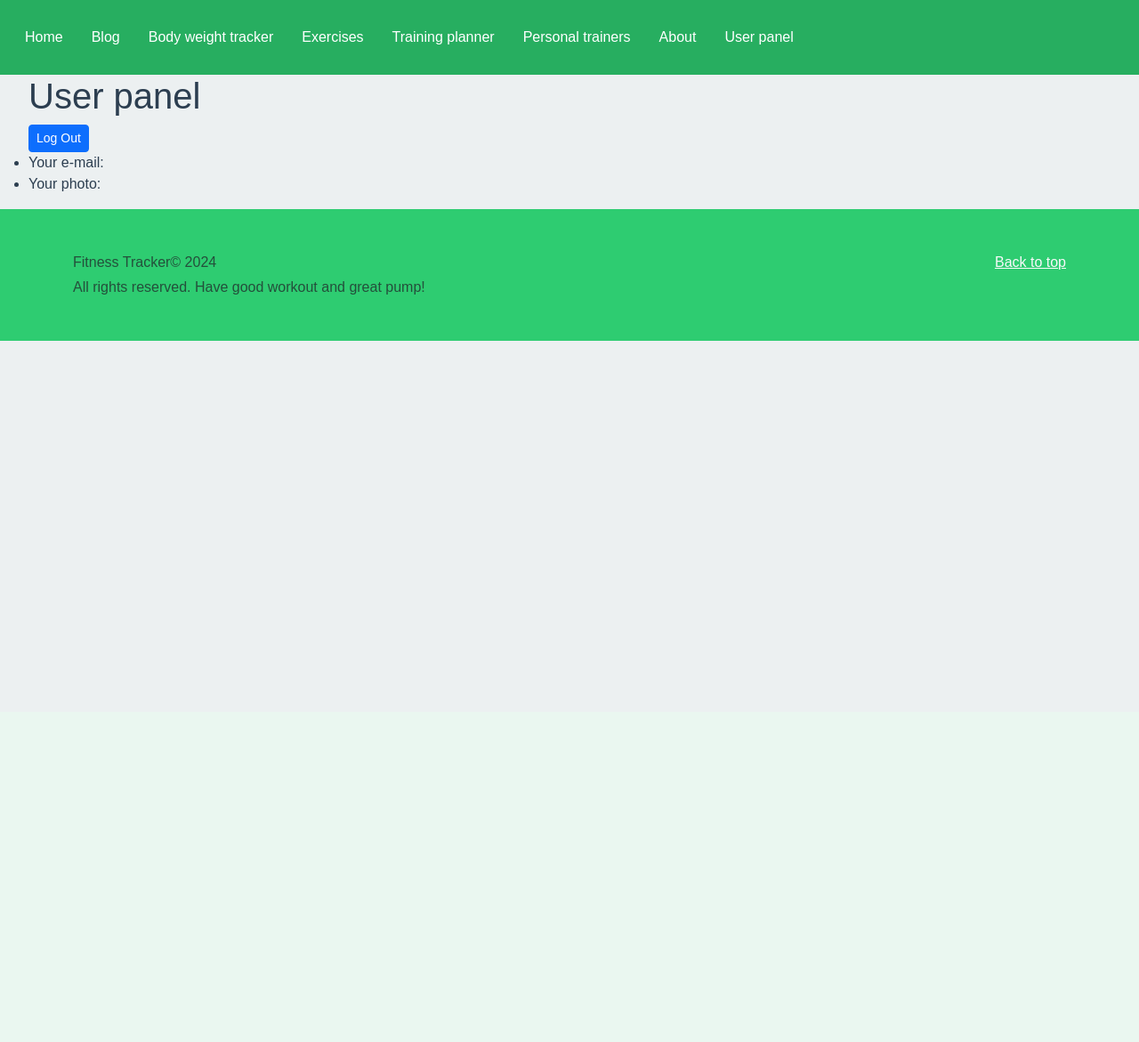
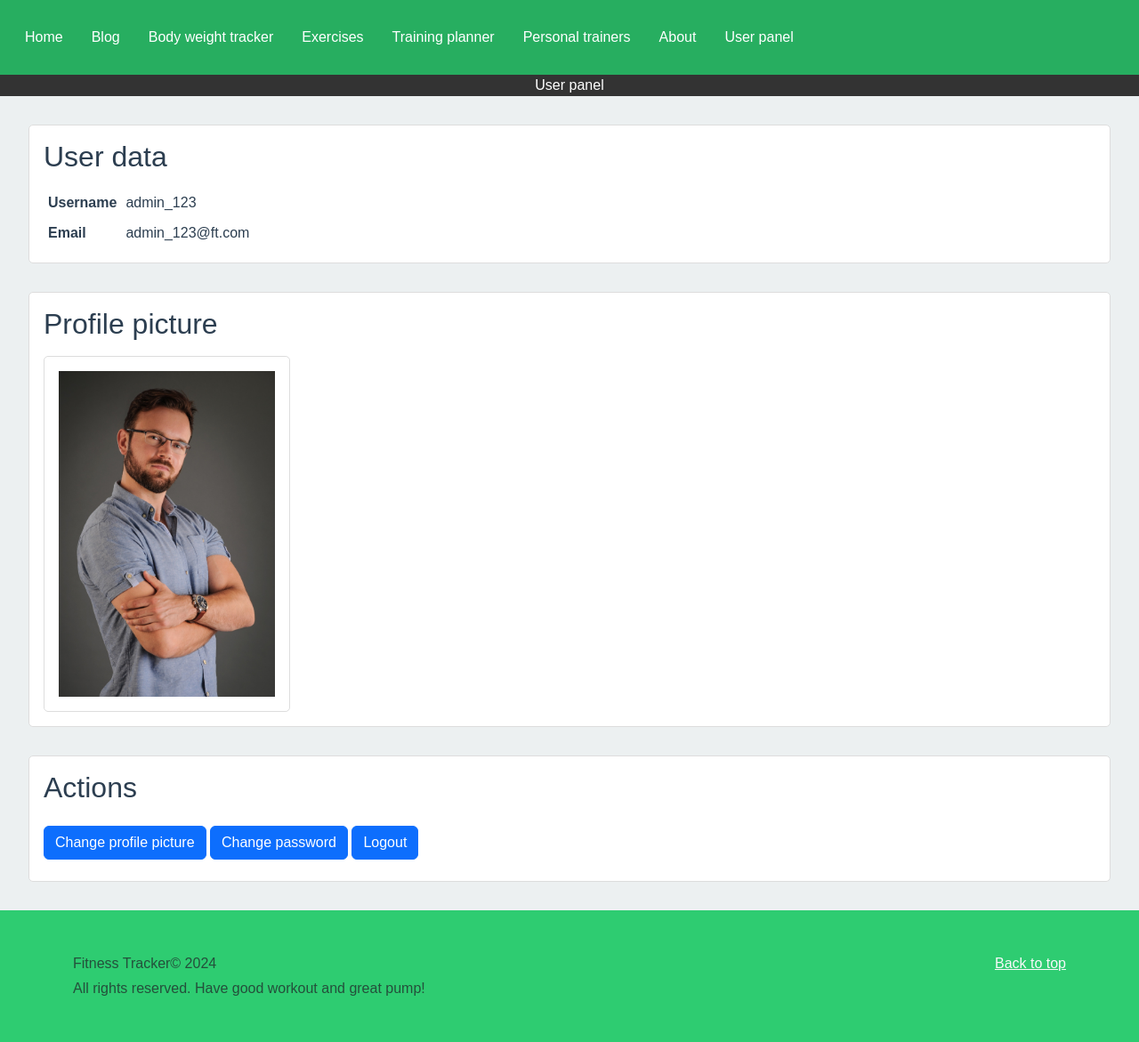
Before and after one commit to piotr-GG/fitness_tracker, a Flask app: page /auth/user_panel in a window 1280 px wide. Shown: the whole page at 89% size. Before the commit the page ends 383 px from the top, so only its background shows below. Run offline with Flask 3, Linux system fonts and the light colour scheme; the visitor is signed in with stand-in values (Sample User, id 1); data comes from the database, SQL or seed files in the repository; some libraries are stand-ins or nearby versions.

Commit message:
Reworked user panel

```diff
--- a/ft_app/auth.py
+++ b/ft_app/auth.py
@@ -26,7 +26,8 @@ def login_required(view):
 @bp.route('/user_panel', methods=['GET', 'POST'])
 @login_required
 def user_panel():
-    return render_template("auth/user_panel.html")
+    return render_template("auth/user_panel.html",
+                           current_user=g.user)
 
 
 @bp.route('/login', methods=['GET', 'POST'])
--- a/ft_app/static/css/custom/userpanel.css
+++ b/ft_app/static/css/custom/userpanel.css
@@ -0,0 +1,62 @@
+header {
+    background-color: #333;
+    color: #fff;
+    padding 1rem 0;
+    text-align: center;
+}
+
+main {
+    padding: 2rem;
+    display: flex;
+    flex-direction: column;
+    gap: 2rem;
+}
+
+h1, h2 {
+    margin-bottom: 1rem;
+}
+
+p {
+    margin-bottom: 1rem;
+}
+
+.profile {
+    background-color: #fff;
+    padding: 1rem;
+    border: 1px solid #ddd;
+    border-radius: 5px;
+}
+
+.profile-pic {
+    background-color: #fff;
+    padding: 1rem;
+    border: 1px solid #ddd;
+    border-radius: 5px;
+}
+
+.profile-pic img{
+    max-height: 400px;
+}
+
+.settings {
+    background-color: #fff;
+    padding: 1rem;
+    border: 1px solid #ddd;
+    border-radius: 5px;
+}
+
+@media (max-width: 600px) {
+    main {
+        padding: 1rem;
+    }
+}
+
+table {
+    border: none;
+
+}
+
+table tbody tr td{
+    border: none;
+    text-align: left;
+}
--- a/ft_app/templates/auth/user_panel.html
+++ b/ft_app/templates/auth/user_panel.html
@@ -6,12 +6,32 @@
 {% endblock %}
 
 {% block body %}
-    <ul>
-        <h1>User panel</h1>
-        <div class="btn-group">
-          <a href="{{ url_for('auth.logout') }}"><button type="button" class="btn btn-sm btn-primary">Log Out</button></a>
-        </div>
-        <li>Your e-mail: </li>
-        <li>Your photo: </li>
-    </ul>
+    <header>User panel</header>
+    <main>
+        <section class="profile">
+            <h2>User data</h2>
+            <table>
+                <tr>
+                    <td><strong>Username</strong></td>
+                    <td>{{ current_user.username }}</td>
+                </tr>
+                <tr>
+                    <td><strong>Email</strong></td>
+                    <td>{{ current_user.email }}</td>
+                </tr>
+            </table>
+        </section>
+
+        <section class="profile-pic">
+            <h2>Profile picture</h2>
+            <img src="{{ url_for('static', filename='img/piotr_g.jpg') }}" alt="Profile picture" title="Profile picture" class="profile-pic">
+        </section>
+
+        <section class="settings">
+            <h2>Actions</h2>
+            <a href="" class="btn btn-primary my-2">Change profile picture</a>
+            <a href="" class="btn btn-primary my-2">Change password</a>
+            <a href="{{ url_for('auth.logout') }}" class="btn btn-primary my-2">Logout</a>
+        </section>
+    </main>
 {% endblock %}
```
